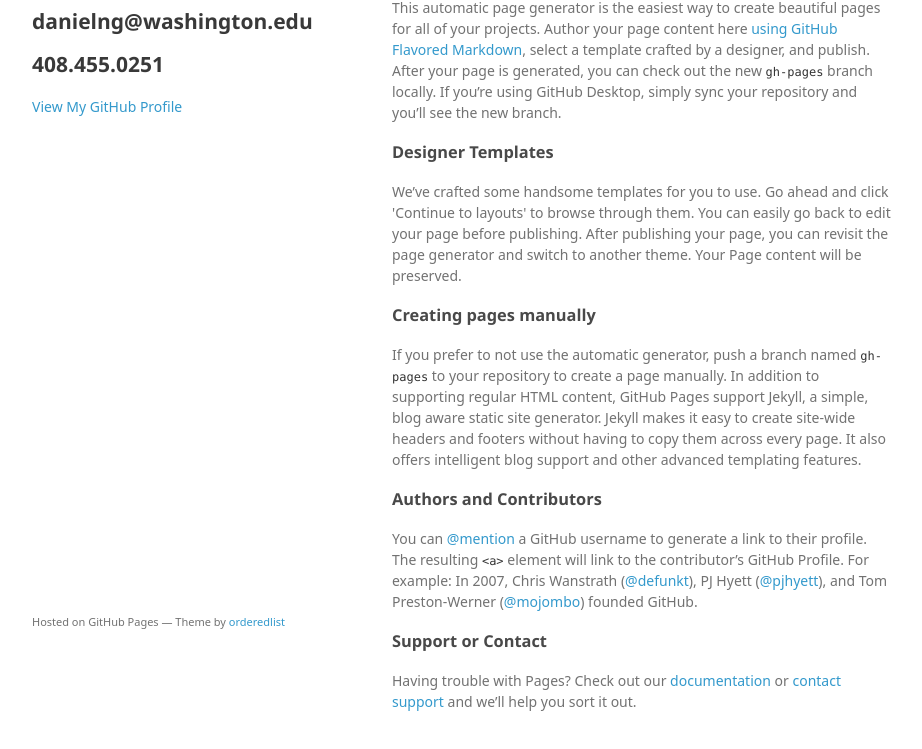
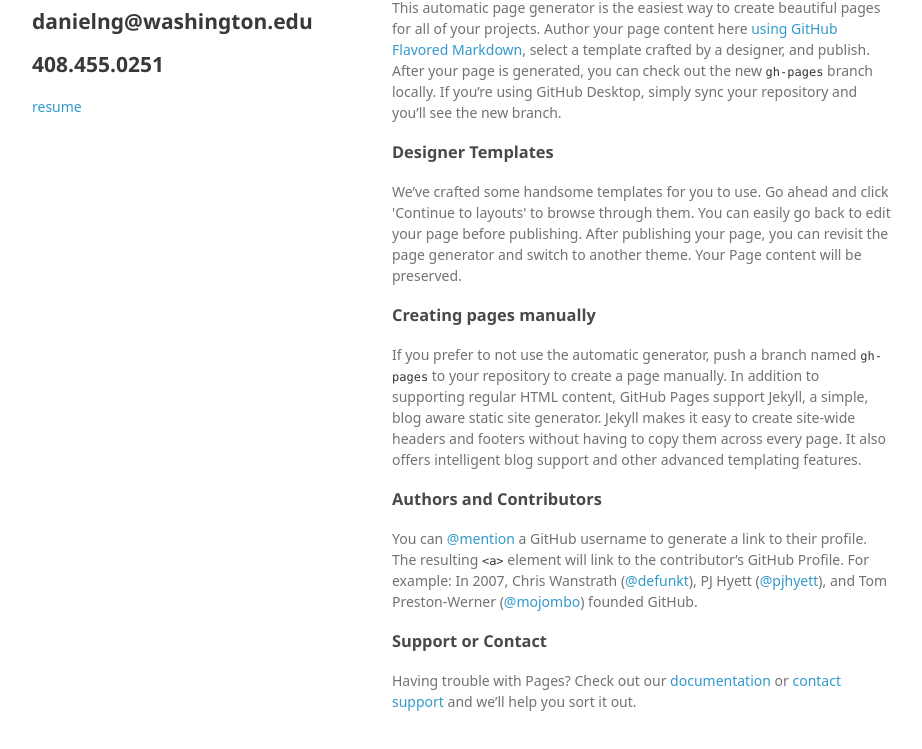
Before and after one commit to ngdaniel/ngdaniel.github.io, a plain HTML site: page index.html in a window 1280 px wide. Shown: the part 99-848 px from the top of the page, without its empty margins (178-1100 px from the left). Drawn offline with Linux system fonts and the light colour scheme; a web font is replaced by a local one.

Commit message:
resume, jekyll

```diff
--- a/index.html
+++ b/index.html
@@ -21,7 +21,7 @@
         <p></p>
 
 
-        <p class="view"><a href="https://github.com/ngdaniel">View My GitHub Profile</a></p>
+        <p class="view"><a href="ngdaniel.me/resume.pdf">resume</a></p>
 
       </header>
       <section>
@@ -51,7 +51,6 @@
 <p>Having trouble with Pages? Check out our <a href="https://help.github.com/pages">documentation</a> or <a href="https://github.com/contact">contact support</a> and we’ll help you sort it out.</p>
       </section>
       <footer>
-        <p><small>Hosted on GitHub Pages &mdash; Theme by <a href="https://github.com/orderedlist">orderedlist</a></small></p>
       </footer>
     </div>
     <script src="javascripts/scale.fix.js"></script>
```
Also changed, not shown: 3 other files.
